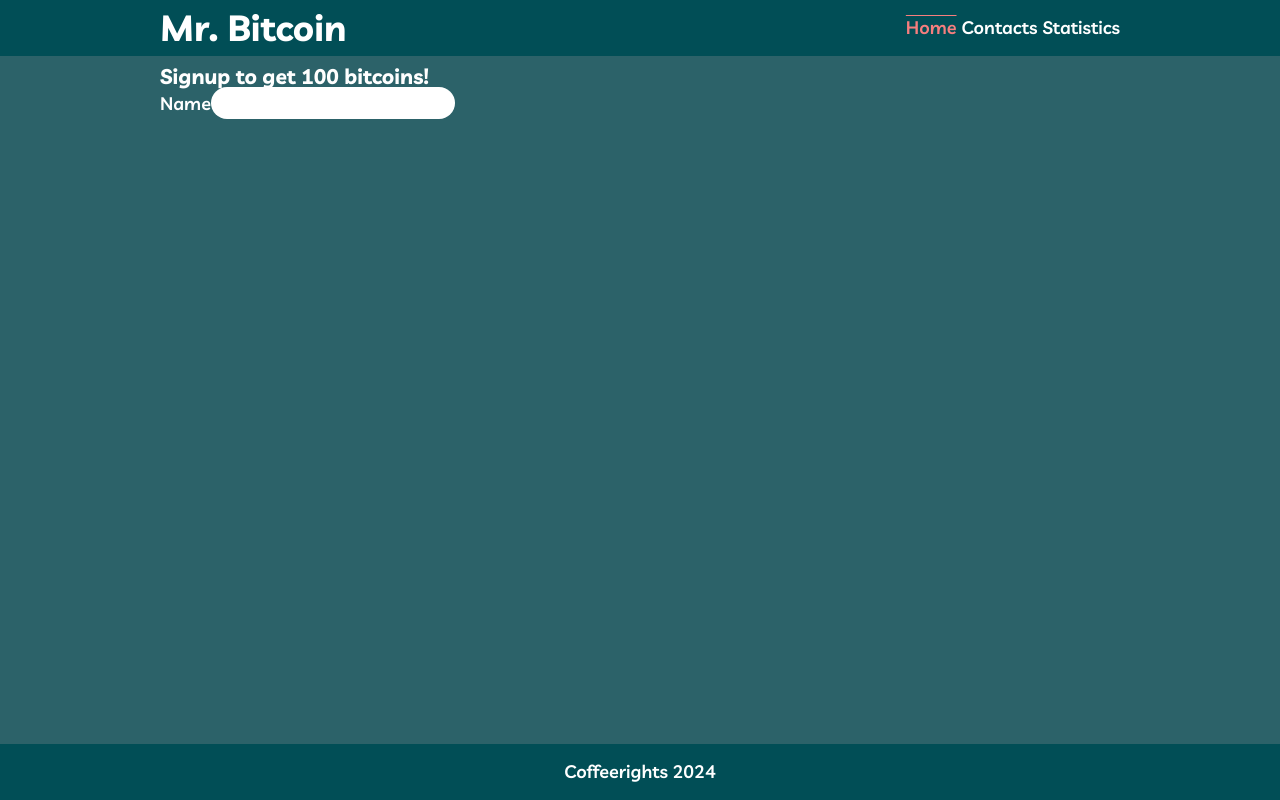
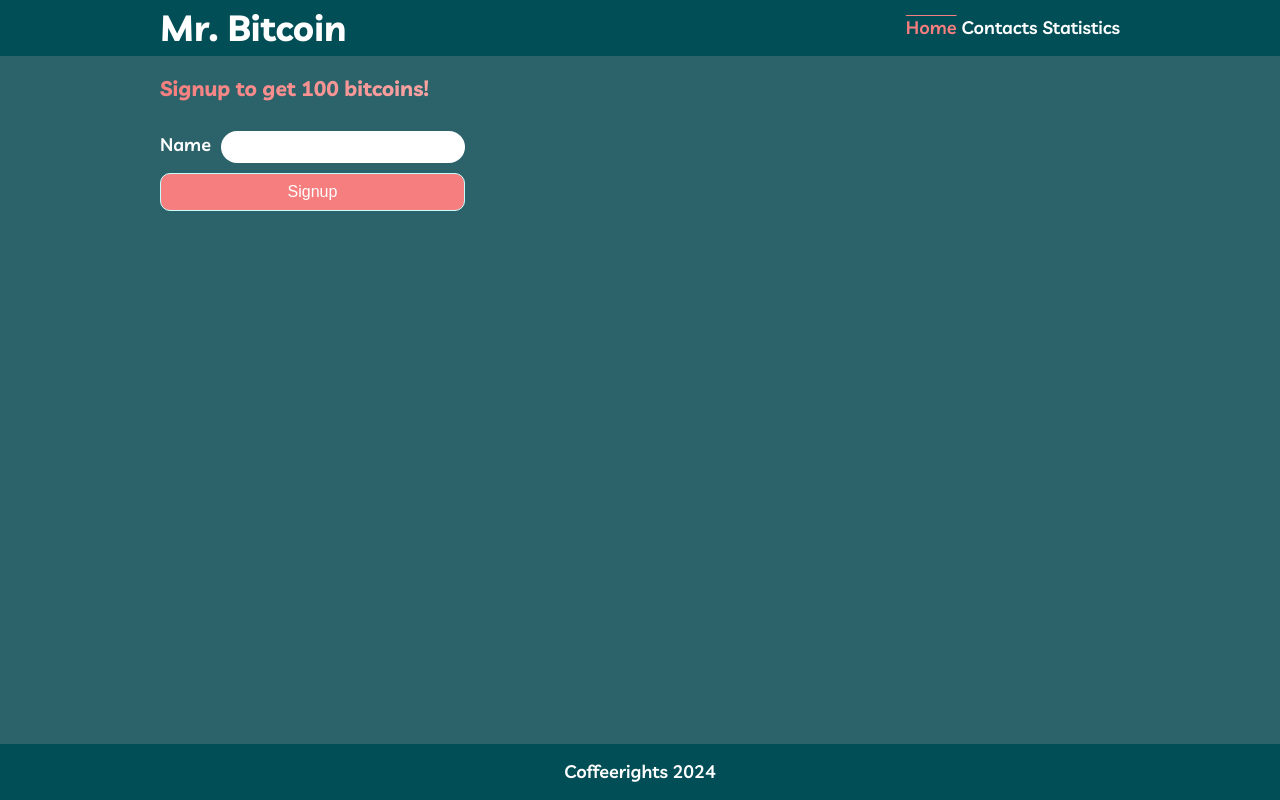
Before and after one commit to MorMarzan/mister-bitcoin, a Vue app: page /#/ in a window 1280 px wide. Built offline with nearby package versions, Linux system fonts and the light colour scheme; no server answers.

Commit message:
Add styling to Home and Signup

```diff
--- a/src/cmps/Signup.vue
+++ b/src/cmps/Signup.vue
@@ -4,6 +4,7 @@
         <form @submit.prevent="onSignup">
             <label for="name">Name</label>
             <input type="text" id="name" v-model="userName">
+            <button>Signup</button>
         </form>
     </section>
 </template>
@@ -25,4 +26,45 @@ export default {
 }
 </script>
 
-<style lang="scss"></style>
+<style lang="scss">
+@import "@/assets/styles/setup/variables.scss";
+
+.signup {
+    display: grid;
+    gap: 30px;
+    // justify-content: center;
+
+    h3 {
+        line-height: 1.2;
+        background: linear-gradient(90deg, $clrPrimary2 0%, $clrPrimary3 50%, $clrPrimary2 100%);
+        background-size: 200% 100%;
+        background-clip: text;
+        -webkit-background-clip: text;
+        color: transparent;
+        -webkit-text-fill-color: transparent;
+        animation: shine 10s infinite linear;
+    }
+
+    form {
+        display: grid;
+        grid-template-columns: repeat(2, auto);
+        justify-content: start;
+        row-gap: 10px;
+        gap: 10px;
+
+        button {
+            grid-column: 1/-1;
+        }
+    }
+}
+
+@keyframes shine {
+    from {
+        background-position: 200% center;
+    }
+
+    to {
+        background-position: -200% center;
+    }
+}
+</style>
--- a/src/pages/Home.vue
+++ b/src/pages/Home.vue
@@ -1,9 +1,10 @@
 <template>
     <section class="home">
         <div v-if="currUser" class="user-greeting">
-            <p>Hello {{ currUser.name }}</p>
-            <p>Your balance is {{ currUser.balance }}$</p>
-            <p v-if="rate">Bitcoin to USD rate is {{ rate }}</p>
+            <img :src="currUser.imgUrl" :alt="currUser.name">
+            <p>Hello <span class="red">{{ currUser.name }}</span></p>
+            <p>Your balance is <span class="red">{{ currUser.balance }}$</span></p>
+            <p v-if="rate">Bitcoin to USD rate is <span class="red">{{ rate }}</span></p>
             <button @click="_logout">Logout</button>
         </div>
         <Signup v-else @signup="_signup" />
@@ -48,7 +49,27 @@ export default {
 </script>
 
 <style lang="scss">
+@import "@/assets/styles/setup/variables.scss";
+
 .home {
-    margin-block: 10px;
+    margin-block: 20px;
+
+    .user-greeting {
+        display: grid;
+        gap: 10px;
+        // justify-content: center;
+
+        button {
+            justify-self: start;
+        }
+
+        img {
+            width: 100px;
+        }
+
+        .red {
+            color: $clrPrimary2;
+        }
+    }
 }
 </style>
```
